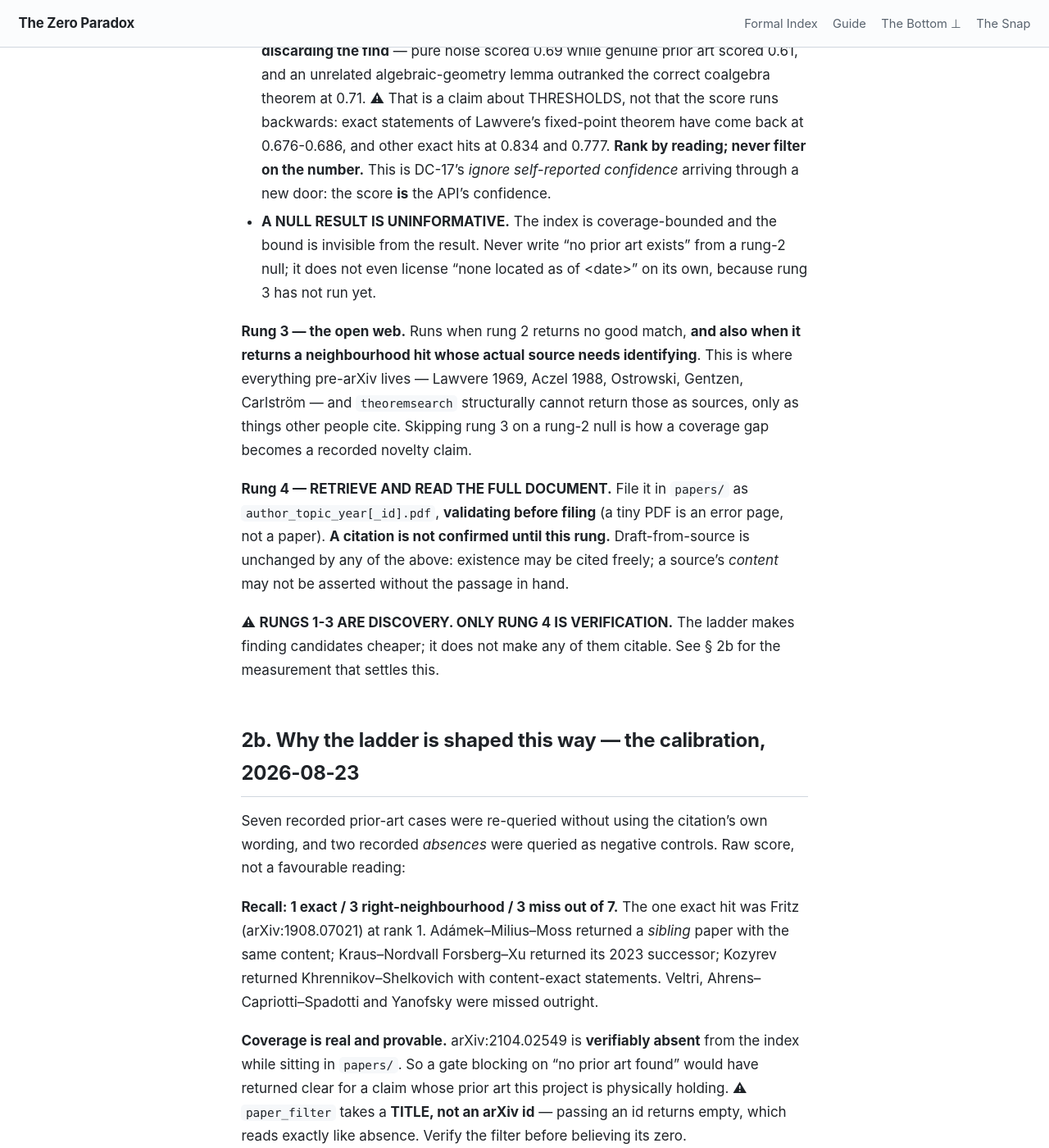
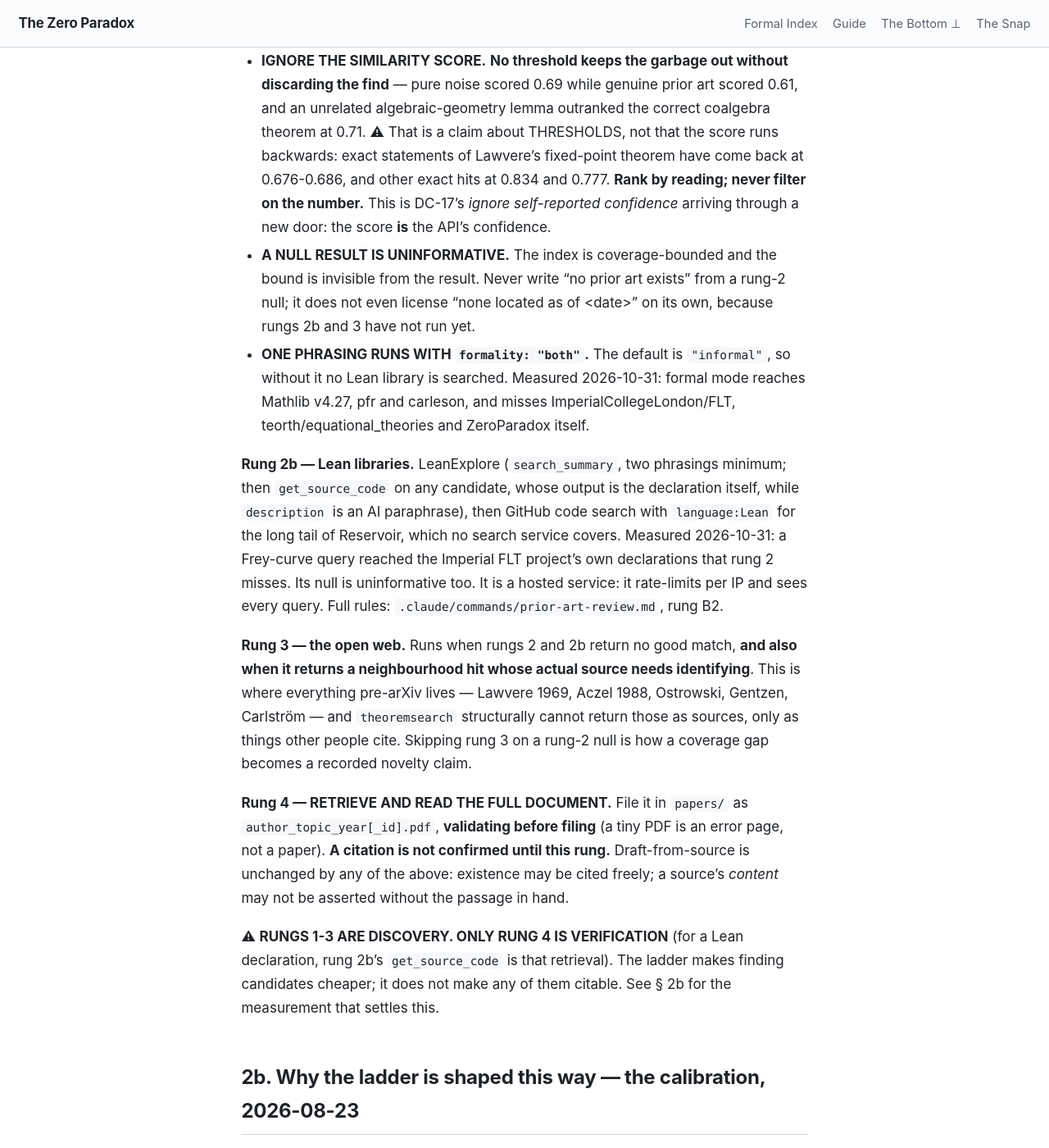
Before and after one commit to timbrigham/ZeroParadox, a Jekyll site: the page built from tools/process/prior-art.md, in a window 1280 px wide and 1400 px high, scrolled down 2738 px. Shown: the whole window at 82% size. Built offline with Jekyll 4.4.1, drawn with Linux system fonts in a browser that asks for light colours; our own code applies the rules of GitHub Pages for plain Markdown files; some of the changed text lies outside the part shown.

Commit message:
Prior-art ladder: formal theoremsearch and a Lean-libraries rung
Rung B now requires one phrasing with formality "both" and states the
measured 2026-10-31 formal coverage, so a formal null reads as bounded.
New rung B2 searches Lean libraries: LeanExplore search_summary, then
get_source_code on candidates, then GitHub code search language:Lean for
the Reservoir long tail. tools/process/prior-art.md and CLAUDE.md
R-PRIORART name the new ladder order (R-PRIORART line count unchanged).

Co-Authored-By: Claude Opus 5.5 <noreply@anthropic.com>
Claude-Session: https://claude.ai/code/session_01Qj4hZFmT3jz71cMudY2wno

```diff
--- a/tools/process/prior-art.md
+++ b/tools/process/prior-art.md
@@ -52,7 +52,7 @@ precedent: no regression.
 **3. One literature search** if the object has a name (Glauber dynamics, coalgebra, covering
 relation). **Run the LADDER in § 2a** — it has four rungs and the last one is not optional.
 
-## 2a. The literature-search LADDER — four rungs, and a citation is not confirmed until rung 4
+## 2a. The literature-search LADDER — papers → theoremsearch (formal too) → Lean libraries → open web → retrieve; a citation is not confirmed until rung 4
 
 **Adopted 2026-08-23, after calibrating `theoremsearch` (an MCP theorem-statement search over the
 arXiv-era literature) against cases where this project already knew the answer. The measurements are
@@ -77,9 +77,19 @@ the thing a title search cannot reach. Three standing rules, each measured:
   API's confidence.
 - **A NULL RESULT IS UNINFORMATIVE.** The index is coverage-bounded and the bound is invisible from the
   result. Never write "no prior art exists" from a rung-2 null; it does not even license
-  "none located as of &lt;date&gt;" on its own, because rung 3 has not run yet.
+  "none located as of &lt;date&gt;" on its own, because rungs 2b and 3 have not run yet.
+- **ONE PHRASING RUNS WITH `formality: "both"`.** The default is `"informal"`, so without it no Lean
+  library is searched. Measured 2026-10-31: formal mode reaches Mathlib v4.27, pfr and carleson, and
+  misses ImperialCollegeLondon/FLT, teorth/equational_theories and ZeroParadox itself.
 
-**Rung 3 — the open web.** Runs when rung 2 returns no good match, **and also when it returns a
+**Rung 2b — Lean libraries.** LeanExplore (`search_summary`, two phrasings minimum; then
+`get_source_code` on any candidate, whose output is the declaration itself, while `description` is an
+AI paraphrase), then GitHub code search with `language:Lean` for the long tail of Reservoir, which no
+search service covers. Measured 2026-10-31: a Frey-curve query reached the Imperial FLT project's own
+declarations that rung 2 misses. Its null is uninformative too. It is a hosted service: it rate-limits
+per IP and sees every query. Full rules: `.claude/commands/prior-art-review.md`, rung B2.
+
+**Rung 3 — the open web.** Runs when rungs 2 and 2b return no good match, **and also when it returns a
 neighbourhood hit whose actual source needs identifying**. This is where everything pre-arXiv lives —
 Lawvere 1969, Aczel 1988, Ostrowski, Gentzen, Carlström — and `theoremsearch` structurally cannot return
 those as sources, only as things other people cite. Skipping rung 3 on a rung-2 null is how a coverage
@@ -90,7 +100,8 @@ gap becomes a recorded novelty claim.
 until this rung.** Draft-from-source is unchanged by any of the above: existence may be cited freely; a
 source's *content* may not be asserted without the passage in hand.
 
-⚠ **RUNGS 1-3 ARE DISCOVERY. ONLY RUNG 4 IS VERIFICATION.** The ladder makes finding candidates
+⚠ **RUNGS 1-3 ARE DISCOVERY. ONLY RUNG 4 IS VERIFICATION** (for a Lean declaration, rung 2b's
+`get_source_code` is that retrieval). The ladder makes finding candidates
 cheaper; it does not make any of them citable. See § 2b for the measurement that settles this.
 
 ## 2b. Why the ladder is shaped this way — the calibration, 2026-08-23
@@ -268,7 +279,8 @@ free analyticity lemmas, and the standard NAME for a thing described longhand.
    name you would never have guessed, and it reaches the attribute-generated siblings (`@[to_dual]`,
    `@[simps]`) that have **no source line to grep**.
 3. **One literature search** if the object has a name — **run the LADDER in order: `.claude-local/papers/`
-   → `theoremsearch` → the open web → RETRIEVE THE FULL DOCUMENT.** Three phrasings minimum at
+   → `theoremsearch` (one phrasing `formality: "both"`) → Lean libraries (LeanExplore, GitHub
+   `language:Lean`) → the open web → RETRIEVE THE FULL DOCUMENT.** Three phrasings minimum at
    `theoremsearch`; ignore its similarity score; **its null is UNINFORMATIVE** (coverage-bounded).
    **Rungs 1–3 are DISCOVERY, only rung 4 is VERIFICATION** — a returned body is not a passage in hand.
    📖 `tools/process/prior-art.md` §§ 2a–2b.
```
Also changed, not shown: CLAUDE.md (+4 -4 lines), .claude/commands/prior-art-review.md.
